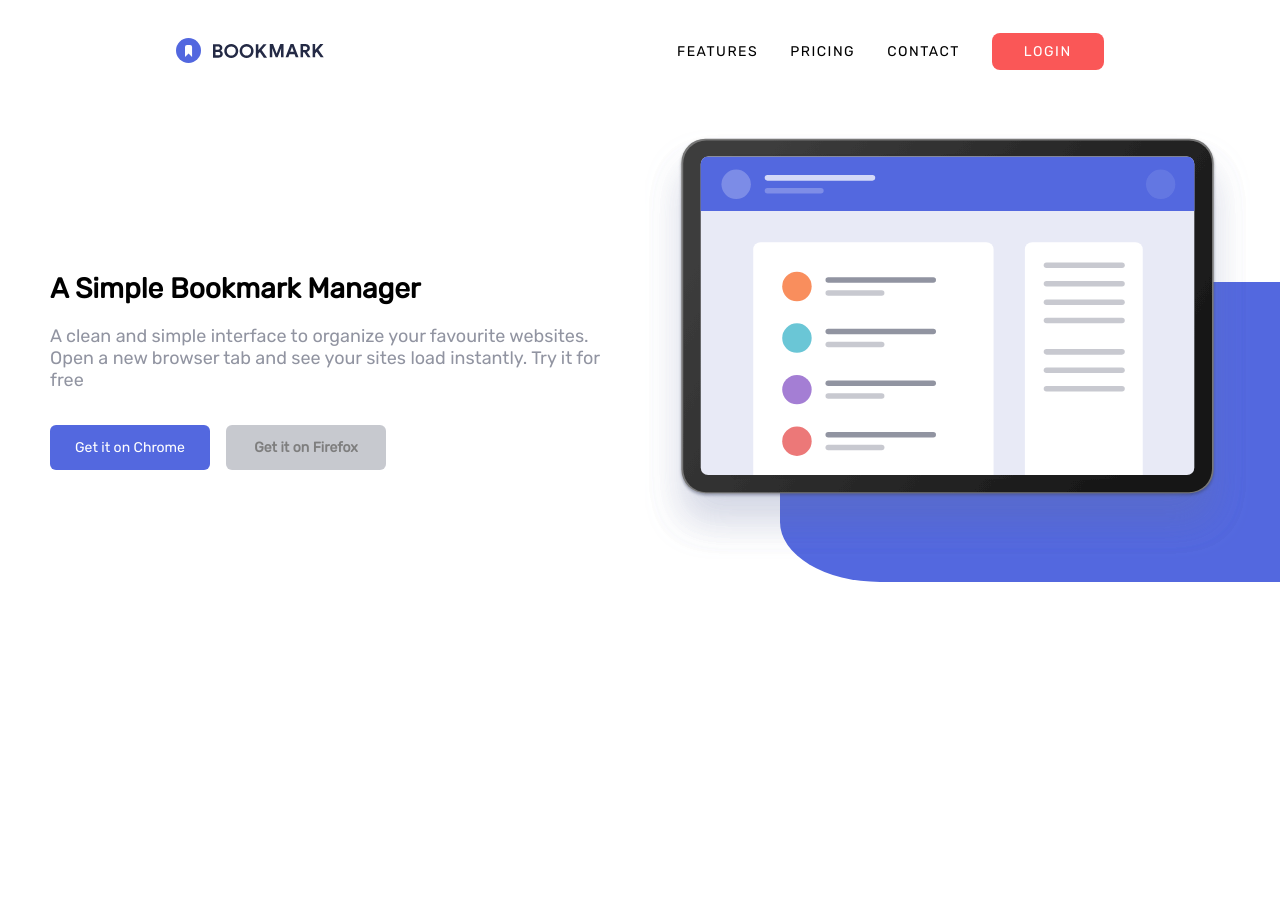
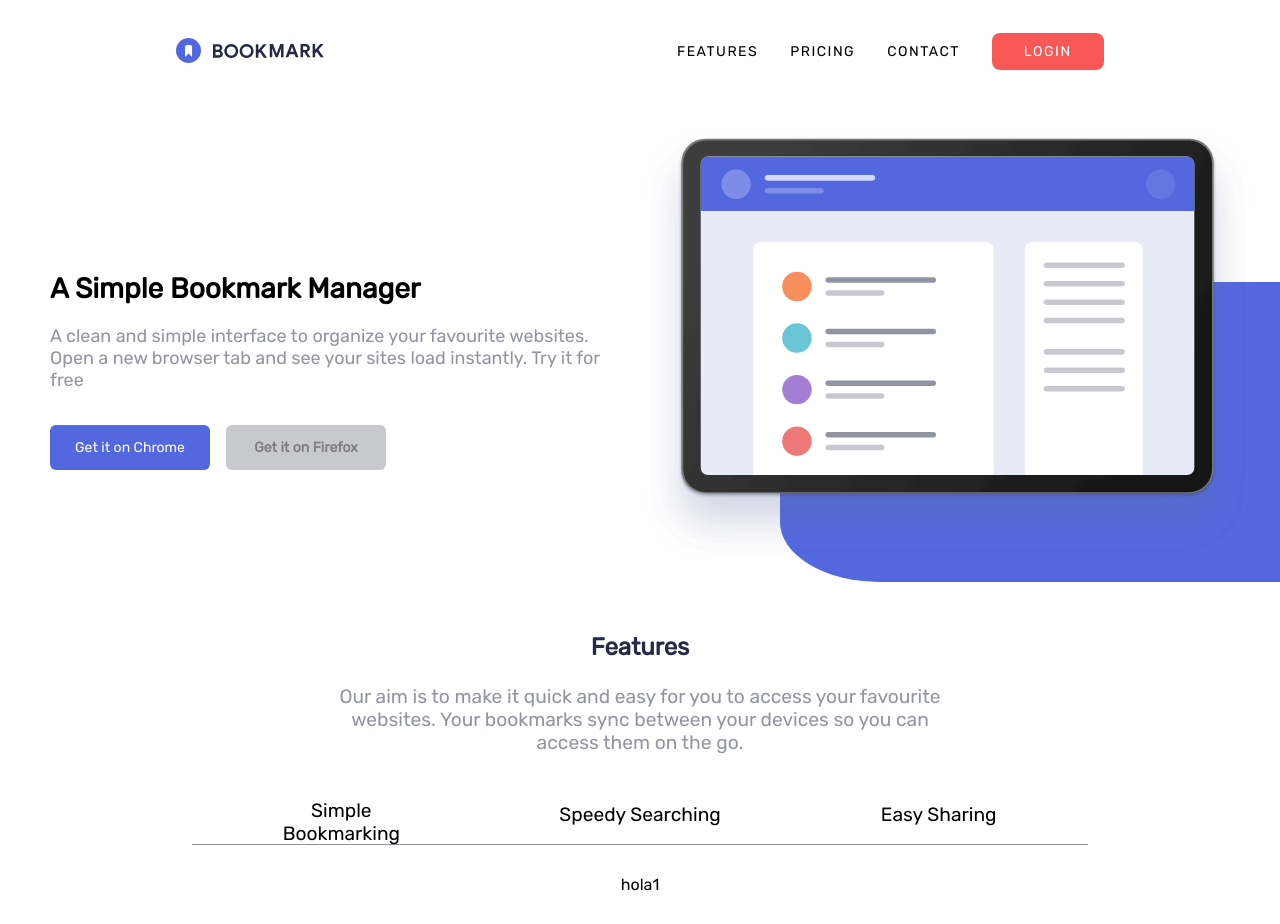
Before and after one commit to devRony1710/Bookmark-Landing, a React (Create React App) app: page / in a window 1280 px wide. Before the commit the page ends 800 px from the top, so only its background shows below. Built offline with nearby package versions, Linux system fonts and the light colour scheme.

Commit message:
added feature section with tabs menu

```diff
--- a/src/App.js
+++ b/src/App.js
@@ -1,5 +1,9 @@
+// components
+import Features from "./containers/Features";
 import Header from "./containers/Header";
 import Main from "./containers/Main";
+
+// styles
 import "./styles/App.scss";
 
 function App() {
@@ -7,6 +11,7 @@ function App() {
     <div className="App">
       <Header />
       <Main />
+      <Features />
     </div>
   );
 }
--- /dev/null
+++ b/src/common/constants/TabsItems.js
@@ -0,0 +1,14 @@
+export const TabsItems = [
+  {
+    tabName: "Simple Bookmarking",
+    tabOption: 1,
+  },
+  {
+    tabName: "Speedy Searching",
+    tabOption: 2,
+  },
+  {
+    tabName: "Easy Sharing",
+    tabOption: 3,
+  },
+];
--- a/src/components/MobileMenu.jsx
+++ b/src/components/MobileMenu.jsx
@@ -14,8 +14,8 @@ const MobileMenu = () => {
   return (
     <nav className="mobile-menu-wrapper">
       <ul className="mobile-menu-list">
-        {links.map((item) => (
-          <li className="mobile-menu-item">
+        {links.map((item, index) => (
+          <li key={index} className="mobile-menu-item">
             <hr />
             <MenuItem path={item.path} linkName={item.linkName} />
           </li>
--- a/src/components/Navbar.jsx
+++ b/src/components/Navbar.jsx
@@ -10,8 +10,8 @@ const Navbar = () => {
   return (
     <nav className="navbar-container">
       <ul className="navbar-list">
-        {links.map((link) => (
-          <li className="navbar-item">
+        {links.map((link, index) => (
+          <li key={index} className="navbar-item">
             <a href={link.path}>{link.linkName}</a>
           </li>
         ))}
--- /dev/null
+++ b/src/components/TabsMenu.jsx
@@ -0,0 +1,14 @@
+import React from "react";
+
+// styles
+import "../styles/TabsMenu.scss";
+
+const TabsMenu = ({ tabName, handleSelectOption }) => {
+  return (
+    <div className="tab-item-container">
+      <button onClick={handleSelectOption}>{tabName}</button>
+    </div>
+  );
+};
+
+export default TabsMenu;
--- /dev/null
+++ b/src/containers/Features.jsx
@@ -0,0 +1,24 @@
+import React from "react";
+
+// styles
+import "../styles/Features.scss";
+import FeaturesTabs from "./FeaturesTabs";
+
+const Features = () => {
+  return (
+    <>
+      <div className="features-container">
+        <h2 className="feature-title">Features</h2>
+        <p className="feature-description">
+          Our aim is to make it quick and easy for you to access your favourite
+          websites. Your bookmarks sync between your devices so you can access
+          them on the go.
+        </p>
+      </div>
+
+      <FeaturesTabs />
+    </>
+  );
+};
+
+export default Features;
--- /dev/null
+++ b/src/containers/FeaturesTabs.jsx
@@ -0,0 +1,39 @@
+import React, { useState } from "react";
+
+// components
+import TabsMenu from "../components/TabsMenu";
+
+// constants
+import { TabsItems } from "../common/constants/TabsItems";
+
+// styles
+import "../styles/FeatureTabs.scss";
+
+const FeaturesTabs = () => {
+  const [option, setOption] = useState(TabsItems[0].tabOption);
+  return (
+    <>
+      <div className="tabs-container">
+        {TabsItems.map((tab, index) => (
+          <TabsMenu
+            key={index}
+            tabName={tab.tabName}
+            handleSelectOption={() => setOption(tab.tabOption)}
+          />
+        ))}
+      </div>
+
+      <div className="tabs-children-container">
+        {option === 1 ? (
+          <div>hola1</div>
+        ) : option === 2 ? (
+          <div>hola2</div>
+        ) : (
+          <div>Hola 3</div>
+        )}
+      </div>
+    </>
+  );
+};
+
+export default FeaturesTabs;
--- /dev/null
+++ b/src/styles/FeatureTabs.scss
@@ -0,0 +1,27 @@
+@import "vars";
+
+.tabs-container {
+  display: flex;
+  flex-direction: column;
+  align-items: center;
+  justify-content: center;
+  width: 100%;
+  margin-top: 40px;
+}
+
+.tabs-children-container {
+  display: flex;
+  justify-content: center;
+  align-items: center;
+  width: 100%;
+  margin: 30px auto;
+}
+
+@media screen and (min-width: 1024px) {
+  .tabs-container {
+    flex-direction: row;
+    border-bottom: 1px solid var(--grayish-blue);
+    width: 70%;
+    margin: 30px auto 30px;
+  }
+}
--- /dev/null
+++ b/src/styles/Features.scss
@@ -0,0 +1,32 @@
+@import "vars";
+
+.features-container {
+  display: flex;
+  flex-direction: column;
+  justify-content: center;
+  align-items: center;
+  width: 100%;
+  margin-top: 40px;
+  padding: 0 20px;
+  gap: 24px;
+}
+
+.feature-title {
+  color: var(--very-dark-blue);
+}
+
+.feature-description {
+  color: var(--grayish-blue);
+  text-align: center;
+}
+
+@media screen and (min-width: 1024px) {
+  .features-container {
+    padding: 0;
+  }
+
+  .feature-description {
+    font-size: 1.2rem;
+    width: 50%;
+  }
+}
--- /dev/null
+++ b/src/styles/TabsMenu.scss
@@ -0,0 +1,41 @@
+@import "vars";
+
+.tab-item-container {
+  display: flex;
+  justify-content: center;
+  align-items: center;
+  height: 60px;
+  width: 90%;
+  border-top: 1px solid var(--grayish-blue);
+}
+
+.tab-item-container:last-child {
+  border-bottom: 1px solid var(--grayish-blue);
+}
+
+.tab-item-container > button {
+  width: 60%;
+  height: 50%;
+  border: none;
+  font-size: 1.2rem;
+  cursor: pointer;
+}
+
+.tab-item-container > button:focus {
+  border-bottom: 3px solid var(--soft-red);
+}
+
+@media screen and (min-width: 1024px) {
+  .tab-item-container {
+    border-top: none;
+    width: 60%;
+  }
+
+  .tab-item-container:last-child {
+    border-bottom: none;
+  }
+
+  .tab-item-container > button {
+    background: transparent;
+  }
+}
```
